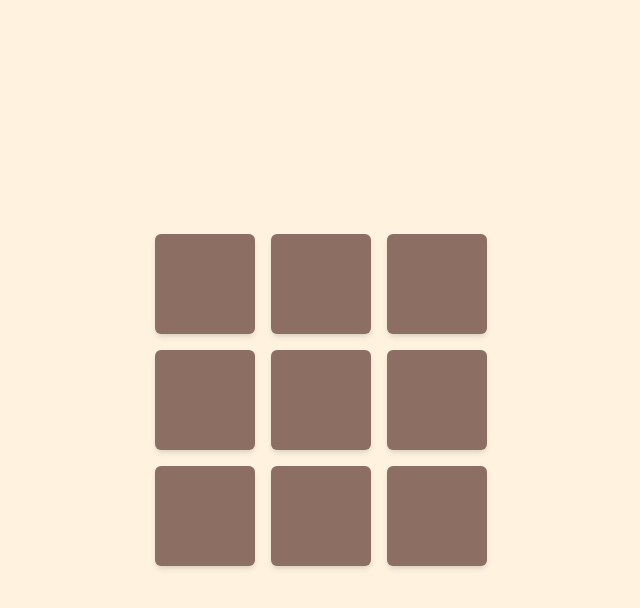
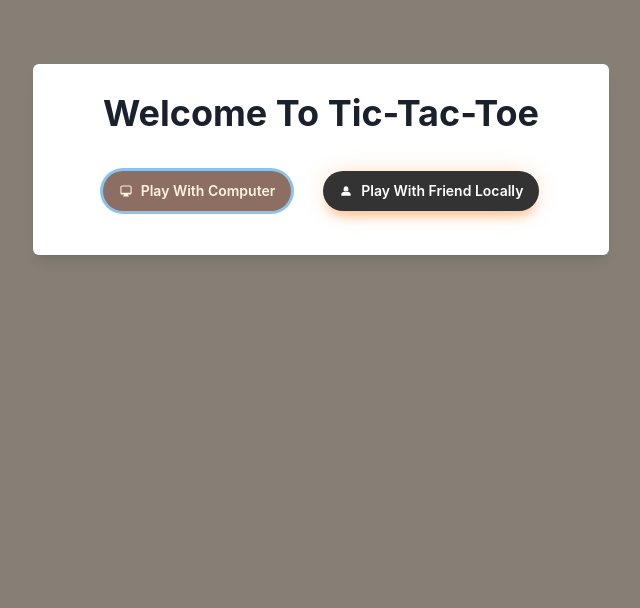
Before and after one commit to mukulsomukesh/tic-tac-toe, a React (Create React App) app in the folder frontend/: page / in a window 1280 px wide. Shown: the top 608 px of the page, without its empty margins (319-959 px from the left). Built offline with nearby package versions, Linux system fonts and the light colour scheme; no server answers.

Commit message:
added functionality for playing with computer

```diff
--- a/frontend/src/App.js
+++ b/frontend/src/App.js
@@ -1,12 +1,15 @@
-import React from 'react';
-import { Box, Flex, useTheme } from '@chakra-ui/react';
+import React, { useState } from 'react';
+import { Flex, useTheme } from '@chakra-ui/react';
 import './App.css';
 import PlayBoardScreen from './components/PlayBoardScreen';
+import PlayMode from './components/PlayMode';
+import { useSelector } from 'react-redux';
 
 function App() {
-  // Get the theme object using the useTheme hook
+
+  // define theme variable
   const theme = useTheme();
-
+  const isPlayModeSelected = useSelector((state)=> state.appReducer.isPlayModeSelected )
 
   return (
     <Flex
@@ -15,8 +18,11 @@ function App() {
       h="100vh"
       bg={theme.colors.brand[50]}
     >
-      <PlayBoardScreen />
-
+      {isPlayModeSelected ? (
+        <PlayBoardScreen />
+      ) : (
+        <PlayMode />
+      )}
     </Flex>
   );
 }
--- a/frontend/src/components/CustomBoxContainer.jsx
+++ b/frontend/src/components/CustomBoxContainer.jsx
@@ -3,21 +3,44 @@ import React, { useState, useEffect } from 'react';
 import CustomBox from './CustomBox';
 import useSound from 'use-sound';
 import result from "../assets/result.mp3"
+import { useSelector } from 'react-redux';
 
 export default function CardContainer() {
+
+  // define states
   const [arr, setArr] = useState(["", "", "", "", "", "", "", "", ""]);
   const [userTurn, setUserTurn] = useState("O");
   const [winner, setWinner] = useState(null);
   const [winnerBox, setWinnerBox] = useState([])
   const theme = useTheme();
   const [platResultSound] = useSound(result);
+  const playMode = useSelector((state) => state.appReducer.playMode)
 
 
   useEffect(() => {
+
+    // check if any user win
     checkWinner();
-  }, [arr]);
 
+    // If it's the computer's turn
+    if (!winner && userTurn === "X" && playMode === "Play With Computer") {
+
+      // timeout
+      const computerMoveTimeout = setTimeout(() => {
+        handelComputerTurn();
+      }, 1000);
+
+      // Cleanup on setTimeout
+      return () => clearTimeout(computerMoveTimeout);
+    }
+
+  }, [arr, userTurn]);
+
+
+  // check winner function
   const checkWinner = () => {
+
+    // winning combo array
     const winningCombos = [
       [0, 1, 2], [3, 4, 5], [6, 7, 8],
       [0, 3, 6], [1, 4, 7], [2, 5, 8],
@@ -26,10 +49,13 @@ export default function CardContainer() {
 
     // check for winner
     for (const combo of winningCombos) {
+
       const [a, b, c] = combo;
       if (arr[a] && arr[a] === arr[b] && arr[a] === arr[c]) {
         setWinner(arr[a]);
         setWinnerBox(combo);
+
+        //  play sound
         platResultSound()
         return;
       }
@@ -37,24 +63,64 @@ export default function CardContainer() {
 
     // Check for draw
     if (!arr.includes("")) {
+
+      // play sound
       platResultSound()
+
       setWinner("draw");
     }
   };
 
+
+  // chandel box click function
   const handleBoxClick = (index) => {
     if (!winner && arr[index] === "") {
       const updatedArr = [...arr];
       updatedArr[index] = userTurn;
 
+      // toggle user turn
       setUserTurn((prevTurn) => (prevTurn === "O" ? "X" : "O"));
 
       setArr(updatedArr);
     }
   };
 
+
+  // handel computer turn function
+  const handelComputerTurn = () => {
+
+    // Find an available empty box for the computer's move
+    const emptyBoxes = arr.reduce((emptyIndices, item, index) => {
+      if (item === "") {
+        emptyIndices.push(index);
+      }
+      return emptyIndices;
+    }, []);
+
+
+    // if empty box available
+    if (emptyBoxes.length > 0) {
+
+      // select a random box from emptyBoxes
+      const randomIndex = Math.floor(Math.random() * emptyBoxes.length);
+      const computerMoveIndex = emptyBoxes[randomIndex];
+      const updatedArr = [...arr];
+      updatedArr[computerMoveIndex] = "X";
+
+      // update array
+      setArr(updatedArr);
+
+      // change turn
+      setUserTurn("O");
+    }
+  };
+
+
   return (
+    // box grid
     <Grid templateColumns="repeat(3, 1fr)" gap={4}>
+
+    {/* map array */}
       {arr.map((item, index) => (
         <CustomBox
           item={item}
--- /dev/null
+++ b/frontend/src/components/CustomButton.jsx
@@ -0,0 +1,54 @@
+import { Button, Center, Icon, useTheme } from '@chakra-ui/react';
+import React from 'react';
+import "../App.css";
+import { useDispatch } from 'react-redux';
+
+export default function CustomButton({ text, closeModal, icon }) {
+
+  // define chakra theme
+  const theme = useTheme();
+
+  // define dispatch
+  const dispatch = useDispatch();
+
+  // handel button click function
+  const handelButtonClick = () => {
+
+    // close modal
+    closeModal();
+
+    // deipatch "SELECT_PLAY_MODE"
+    dispatch({ type: 'SELECT_PLAY_MODE', payload: text });
+
+  };
+
+  return (
+    <Button
+      px={4}
+      onClick={handelButtonClick}
+      m={4}
+      fontSize={'sm'}
+      rounded={'full'}
+      bg={theme.colors.brand[100]}
+      color={'white'}
+      boxShadow={
+        '0px 1px 25px -5px rgba(255, 146, 62, 0.48), 0 10px 10px -5px rgba(255, 146, 62, 0.43)'
+      }
+      _hover={{
+        color: theme.colors.brand[300],
+      }}
+      _focus={{
+        bg: theme.colors.brand[200],
+        color: theme.colors.brand[50],
+      }}
+      display="flex"
+      alignItems="center"
+      justifyContent="center"
+      leftIcon={<Icon as={icon} />}
+    >
+
+      {text}
+
+    </Button>
+  );
+}
--- /dev/null
+++ b/frontend/src/components/PlayMode.jsx
@@ -0,0 +1,45 @@
+import React, { useState } from 'react';
+import { Flex, Modal, ModalOverlay, ModalContent, ModalBody, Heading } from '@chakra-ui/react';
+import CustomButton from './CustomButton';
+
+import { HiMiniComputerDesktop } from "react-icons/hi2";
+import { MdPerson2 } from 'react-icons/md';
+
+function PlayMode() {
+
+  // define state
+  const [isModalOpen, setIsModalOpen] = useState(true);
+
+  // close modal function
+  const closeModal = () => {
+    setIsModalOpen(false);
+  };
+
+
+  return (
+    <Modal isOpen={isModalOpen} size={"xl"} onClose={closeModal} closeOnOverlayClick={false}>
+      <ModalOverlay />
+      <ModalContent>
+        <ModalBody>
+
+          <Heading mt={5} textAlign="center" color="brand.300"> Welcome To Tic-Tac-Toe </Heading>
+
+          <Flex
+            p={5}
+            textAlign="center"
+            flexWrap="wrap"
+            justifyContent="center"
+            width={{ base: "100%", md: "auto" }}
+            my={{ base: 4, md: 0 }}
+          >
+            <CustomButton icon={HiMiniComputerDesktop} closeModal={closeModal} text="Play With Computer" />
+            <CustomButton icon={MdPerson2} closeModal={closeModal} text="Play With Friend Locally" />
+          </Flex>
+
+        </ModalBody>
+      </ModalContent>
+    </Modal>
+  );
+}
+
+export default PlayMode;
```
Also changed, not shown: frontend/src/assets/happy.gif (added), frontend/src/assets/sad.gif (added).
